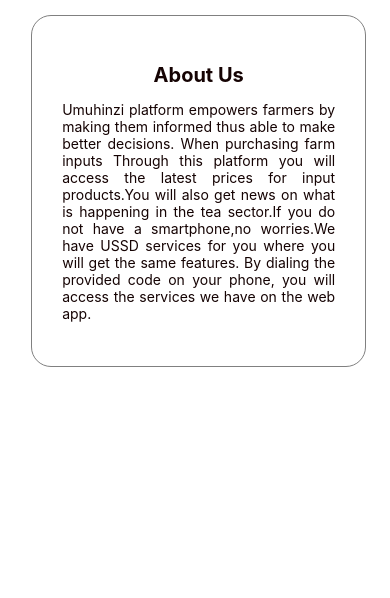
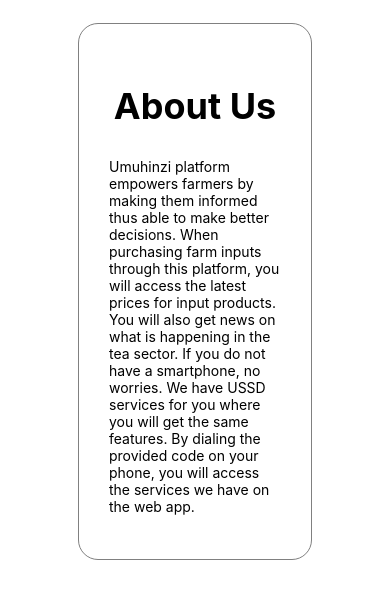
Before and after one commit to akirachix/Elites-Informational, a React (Create React App) app in the folder umuhinzi-react/: page / in a window 390 px wide. Shown: the top 598 px of the page. Built offline with nearby package versions, Linux system fonts and the light colour scheme.

Commit message:
added changes

```diff
--- a/umuhinzi-react/src/About/index.css
+++ b/umuhinzi-react/src/About/index.css
@@ -1,172 +1,21 @@
-/* body{
- padding-left: 20%;
+body{
+  margin-top: 6%;
 }
-h1{
+
+#heading{
   text-align: center;
+  font-size: 36px;
+}
 
-}
 .aboutus{
-  margin-left: 17px;
-  padding: 25px;
-  border: solid 1px grey;
-  margin-top: 22px;
-  width: 70%;
+padding: 30px;
+border: solid 1px gray;
 border-radius: 20px;
 font-size: 24px;
-  color: rgb(21, 3, 3);
 
-}
-
-#heading {
-    font-weight: bold;
-    font-size: 40px;
-    margin-bottom: 10px;
-    text-align: center;
-}
-
-p {
-    font-size: 24px;
-    line-height: 24px;
-    margin-bottom: 20px;
-}
-
-p br {
-    margin-bottom: 10px;
-}
-@media (min-width: 280px) {
-  body{
-    padding-right: 40%;
-
-   }
-    .aboutus {
-      margin-left: 10%;
-      margin-right: 10%;
-      font-size: 18px;
-    }
-
-
-    #heading {
-      font-size: 18px;
-    }
-
-    p {
-      font-size: 10px;
-      line-height: 18px;
-    }
-  }
-
-
-@media (max-width: 480px) {
-  body{
-    padding-right: 35%;
-
-   }
-    .aboutus {
-      margin-left: 10%;
-      margin-right: 10%;
-      font-size: 18px;
-    }
-
-    #heading {
-      font-size: 18px;
-    }
-
-    p {
-      font-size: 12px;
-      line-height: 18px;
-    }
-  }
-
-@media (max-width: 720px) {
-  body{
-    padding-right: 35%;
-   }
-  h1 {
-    text-align: center;
-  }
-
-  .aboutus {
-    margin-left: 17px;
-    padding: 25px;
-    border: solid 1px grey;
-    margin-top: 22px;
-    border-radius: 20px;
-    font-size: 20px;
-    max-width: 100%;
-    color: rgb(21, 3, 3);
-    margin-left: 5%;
-    margin-right: 5%;
-
-  }
-
-  #heading {
-    font-weight: bold;
-    font-size: 22px;
-    margin-bottom: 10px;
-    text-align: center;
-  }
-
-  p {
-    font-size: 14px;
-    line-height: 22px;
-    margin-bottom: 15px;
-  }
-
-  p br {
-    margin-bottom: 8px;
-  }
-}
-  @media (max-width: 768px) {
-    body{
-      padding-right: 35%;
-     }
-    .aboutus {
-      margin-left: 20%;
-      margin-right: 20%;
-      font-size: 20px;
-    }
-
-    #heading {
-      font-size: 20px;
-    }
-
-    p {
-      font-size: 14px;
-      line-height: 20px;
-    }
-  } */
-  body{
-    padding-left: 18%;
-   }
-  h1{
-    text-align: center;
-    margin-right: 4%;
-}
-#heading {
-  font-weight: bold;
-  font-size: 40px;
-  margin-bottom: 3px;
-  text-align: center;
-}
- .aboutus{
-  /* padding: 100px;
-  border-radius: 20px;
-  border: solid 1px gray;
-  font-size: 24px;
-  width: 70%;
-  color: rgb(18, 14, 14);
-  /* margin-top: 40px;
-  margin-left: 17px;
-  margin-top: 22px; */
-  margin-left: 17px;
-  padding: 25px;
-  border: solid 1px grey;
-  margin-top: 22px;
-  width: 70%;
-  border-radius: 20px;
-  font-size: 24px;
-  color: rgb(21, 3, 3);
-
+max-width: 2800px;
+color: black;
+margin: 0 10%;
 }
 /* @media screen and(max-width:667px) {
 #aboutus{
@@ -179,48 +28,35 @@
   margin-right: 3%;
 }
 }  */
+
 @media  screen and (min-width:375px) and(max-width:667px){
-  body{
-    padding-left: 0px;
-   }
 .aboutus{
+font-size: small;
  max-width: 500px;
-    margin-left: 10%;
-    margin-right: 10%;
-    font-size: 18px;
-
-
 }
 p{
   font-size: 10px;
 }
+#heading{
+  text-align: center;
+}
 }
 @media screen and (max-width:896px) {
-  body{
-    padding-left: 0px;
-   }
   .aboutus{
  padding: 30px;
  margin-left: 10%;
  margin-right: 16%;
-   font-size: 20px;
+ font-size: 18px;
+ max-width: 1000px;
   }
   h1{
     margin-right: 4%;
-        font-size: 20px;
   }
-      #heading {
-        font-size: 20px;
+  #heading{
+    text-align: center;
   }
-
-
-
 }
-
 @media screen and (max-width:844px) {
-    body{
-      padding-left: 0px;
-     }
   .aboutus{
  padding: 30px;
  margin-left: 10%;
@@ -228,20 +64,16 @@
   }
   p{
     font-size: 13px;
-      text-align: justify;
+    text-align: left;
+  }
+  #heading{
+    text-align: center;
   }
   h1{
     margin-right: 4%;
   }
-    #heading {
-      font-size: 20px;
-    }
-
 }
 @media screen and (max-width:740px) {
-    body{
-      padding-left: 0px;
-     }
   .aboutus{
  padding: 15px;
  margin: 15px;
@@ -249,18 +81,14 @@
  margin-right: 8%;
  font-size: 20px;
   }
+  #heading{
+    text-align: center;
+  }
   h1{
     margin-right: 4%;
   }
-    #heading {
-      font-size: 20px;
-    }
-
 }
 @media screen and (max-width:1366px) {
-    body{
-      padding-left: 0px;
-     }
   .aboutus{
  padding: 30px;
  margin-left: 20%;
@@ -270,32 +98,28 @@
   h1{
     margin-right: 4%;
   }
+  #heading{
+    text-align: center;
+  }
   p{
     font-size: 14px;
   }
-    #heading {
-      font-size: 20px;
-    }
-
 }
  @media screen and (max-width:1366px) {
-    body{
-      padding-left: 0px;
-     }
-    .aboutus{
+  #aboutus{
 text-align: center;
  margin-left: 8%;
  margin-right: 8%;
  font-size: 26px;
   }
+  #heading{
+    text-align: center;
+  }
   h1{
     margin-right: 4%;
   }
 }
- @media screen and (min-width:800px) and (max-width:1280px){body{
-  padding-left: 0px;
- }
-
+@media screen and (min-width:800px) and (max-width:1280px){
   .aboutus{
   padding: 30px;
   margin-left: 14%;
@@ -306,13 +130,12 @@
     font-size: 17px;
     text-align: center;
   }
+  #heading{
+    text-align: center;
+  }
   h1{
     margin-right: 4%;
   }
-    #heading {
-      font-size: 20px;
-    }
-
 }
 @media screen and (min-width:820px) and (max-width:1180px) {
 .aboutus{
@@ -320,10 +143,9 @@
   margin-right: 17%;
   font-size: smaller;
 }
-  #heading {
-    font-size: 20px;
+#heading{
+  text-align: center;
 }
-
 }
 @media screen and (min-width:768px){
 p{
--- a/umuhinzi-react/src/About/index.js
+++ b/umuhinzi-react/src/About/index.js
@@ -6,9 +6,9 @@
         <p>
         Umuhinzi platform empowers farmers by making them informed thus able to make better
         decisions.
-        When purchasing farm inputs Through this platform you will access the latest prices
-        for input products.You will also get news on what is happening in the tea sector.If
-        you do not  have a smartphone,no worries.We have USSD services for you where you will
+        When purchasing farm inputs through this platform, you will access the latest prices
+        for input products. You will also get news on what is happening in the tea sector. If
+        you do not  have a smartphone, no worries. We have USSD services for you where you will
         get the same features.
         By dialing the provided code on your phone, you will access the services we have on the web app.
         </p>
```
Lines whose indentation alone changed are shown as unchanged.
